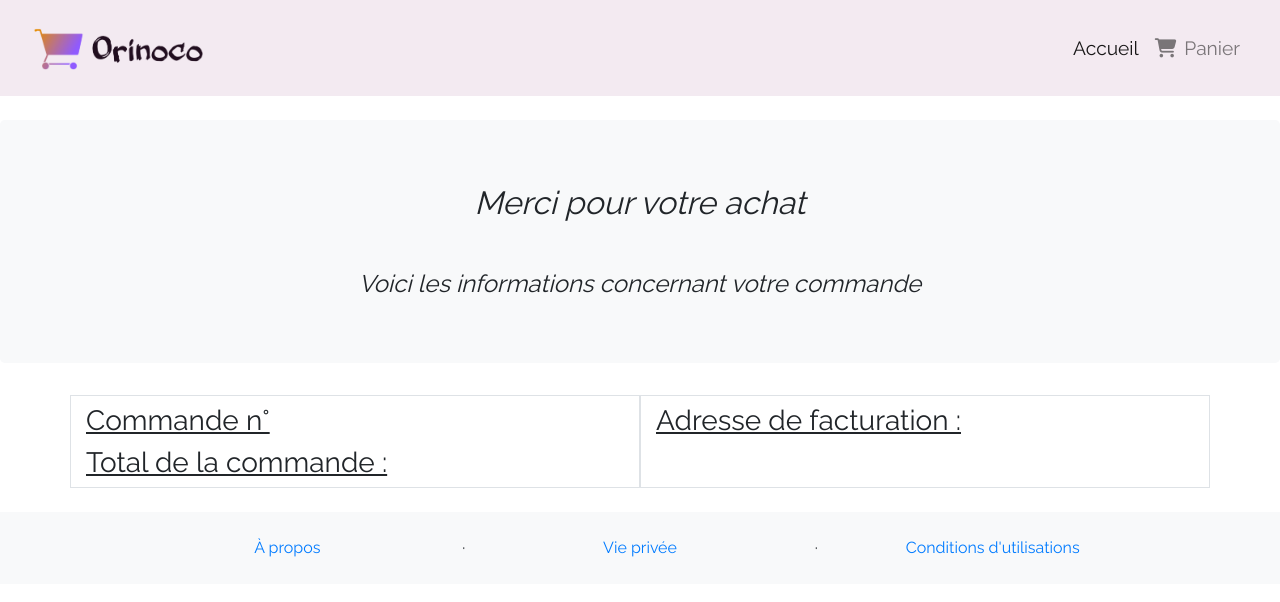
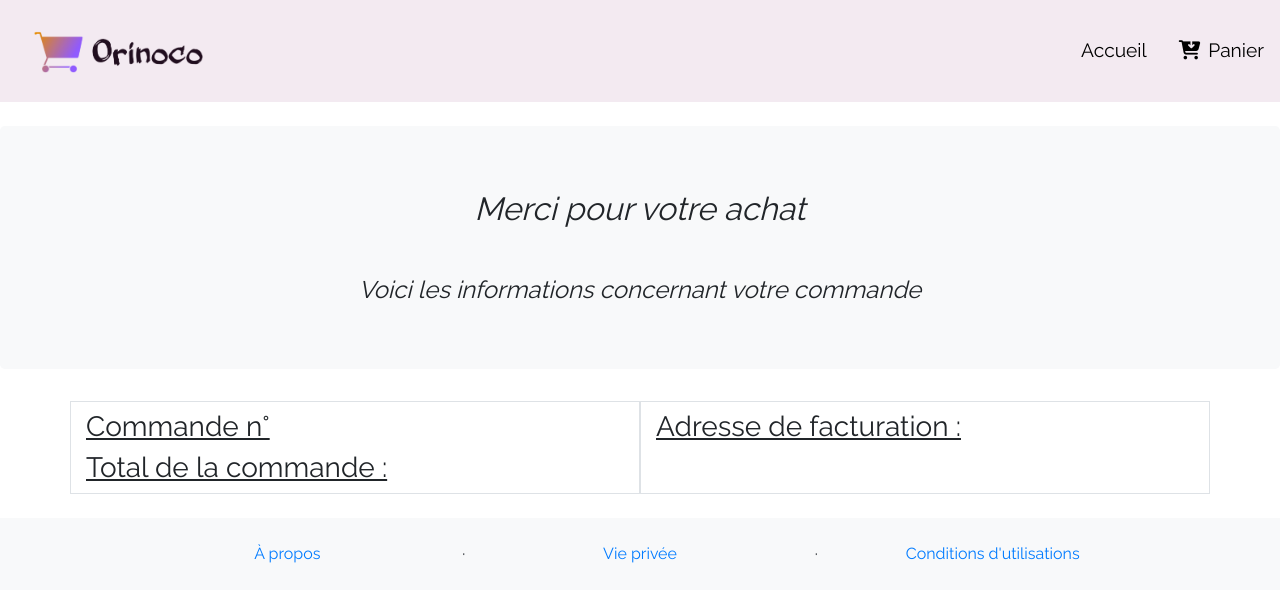
Before and after one commit to Najulex/AurelienBerthe_5_15122020, a plain HTML site: page confirmation.html in a window 1280 px wide. Drawn offline with nearby package versions, Linux system fonts and the light colour scheme.

Commit message:
Bouton de nav ajouté avec nouvelle fonction JS

```diff
--- a/confirmation.html
+++ b/confirmation.html
@@ -28,6 +28,7 @@
         header {
             background-color: #F3EAF1;
             font-size: 1.2rem;
+            padding: 1rem;
         }
     </style>
 
@@ -39,26 +40,20 @@
 
     <!-- HEADER -->
 
-    <header>
-
-        <div class="container-fluid">
-            <nav class="row navbar navbar-expand-sm navbar-light d-flex justify-content-between">
-                <a href="./index.html" class="navbar-brand" title="revenir à l'accueil"><img
-                        src="./images/orinoco-logo.png" alt="logo d'Orinoco" width="200" height="70"></a>
-
-                <div class="navbar">
-                    <ul class="navbar-nav">
-                        <li class="nav-item active text-center">
-                            <a class="nav-link" href="index.html" title="revenir à l'accueil">Accueil</a>
-                        </li>
-                        <li class="nav-item">
-                            <a class="nav-link" href="panier.html" title="voir mon panier"><i
-                                    class="fas fa-shopping-cart mr-2"></i>Panier</a>
-                        </li>
-                    </ul>
-                </div>
-            </nav>
+    <header class="d-sm-flex justify-content-between align-items-center">
+        <div style="display: flex;justify-content: space-between;align-items: center;">
+            <div>
+                <a href="index.html"><img src="./images/orinoco-logo.png" alt="logo d'orinoco" width="200px"></a>
+            </div>
+            <button class="d-sm-none rounded shadow border" id="test"><i class="fas fa-bars"></i></button>
         </div>
+        <nav id="navigation" style="margin-top: 1rem;" class="d-sm-block d-none">
+            <ul style="list-style-type: none;" class="pl-4 d-flex">
+                <li style="padding-right: 2rem;;"><a href="./index.html" style="color: black;">Accueil</a></li>
+                <li><a href="./panier.html" style="color: black;"><i class="fas fa-cart-arrow-down pr-2"></i>Panier</a>
+                </li>
+            </ul>
+        </nav>
 
     </header>
 
--- a/js/confirmation.js
+++ b/js/confirmation.js
@@ -38,3 +38,16 @@ function displayContact(info) {
 
 /* vide les infos stockés en local concernant la commande */
 localStorage.clear();
+
+/* affichage du menu de navigation avec bouton burger */
+let nav = document.getElementById("navigation");
+
+document
+  .getElementById("test")
+  .addEventListener("click", function displayNav() {
+    if (nav.className === "d-sm-block d-none") {
+      nav.classList.remove("d-none");
+    } else {
+      nav.classList.add("d-none");
+    }
+  });
```
Also changed, not shown: index.html (+14 -19 lines), js/index.js (+13 -0 lines), js/panier.js (+13 -0 lines), js/produit.js (+13 -0 lines), panier.html (+14 -19 lines), produit.html (+14 -19 lines).
